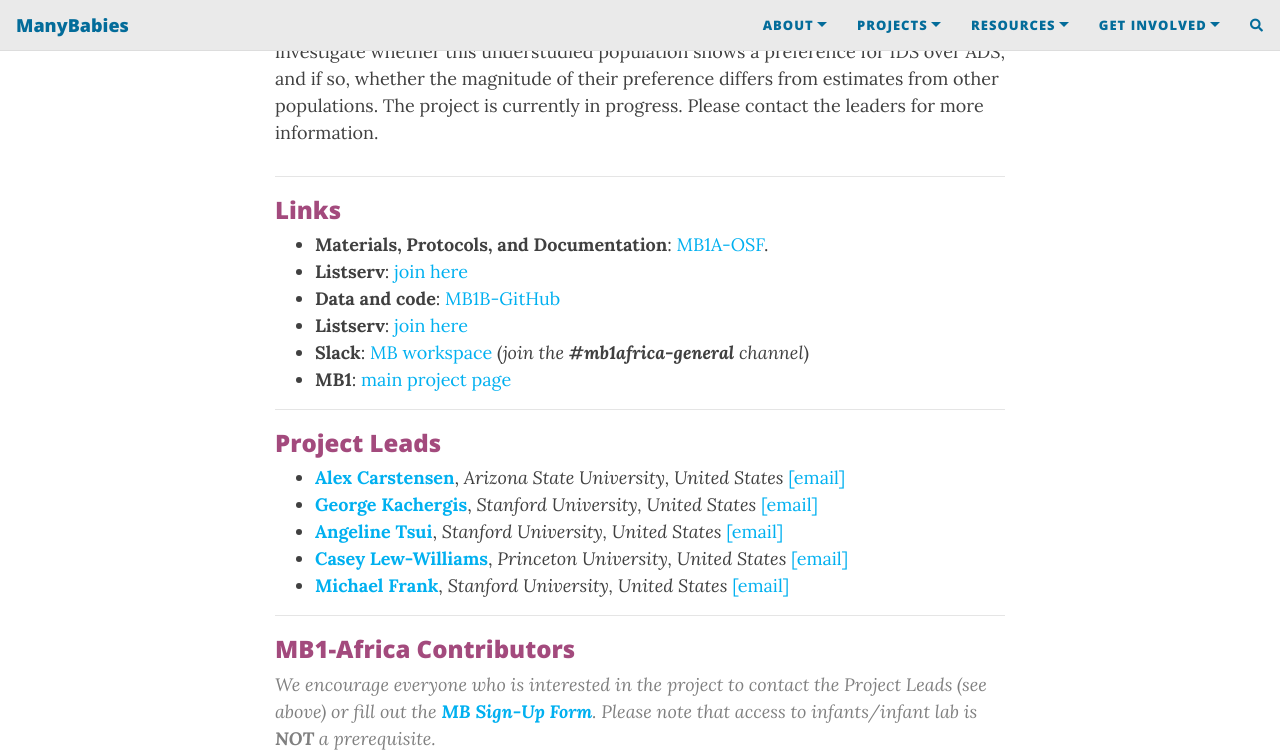
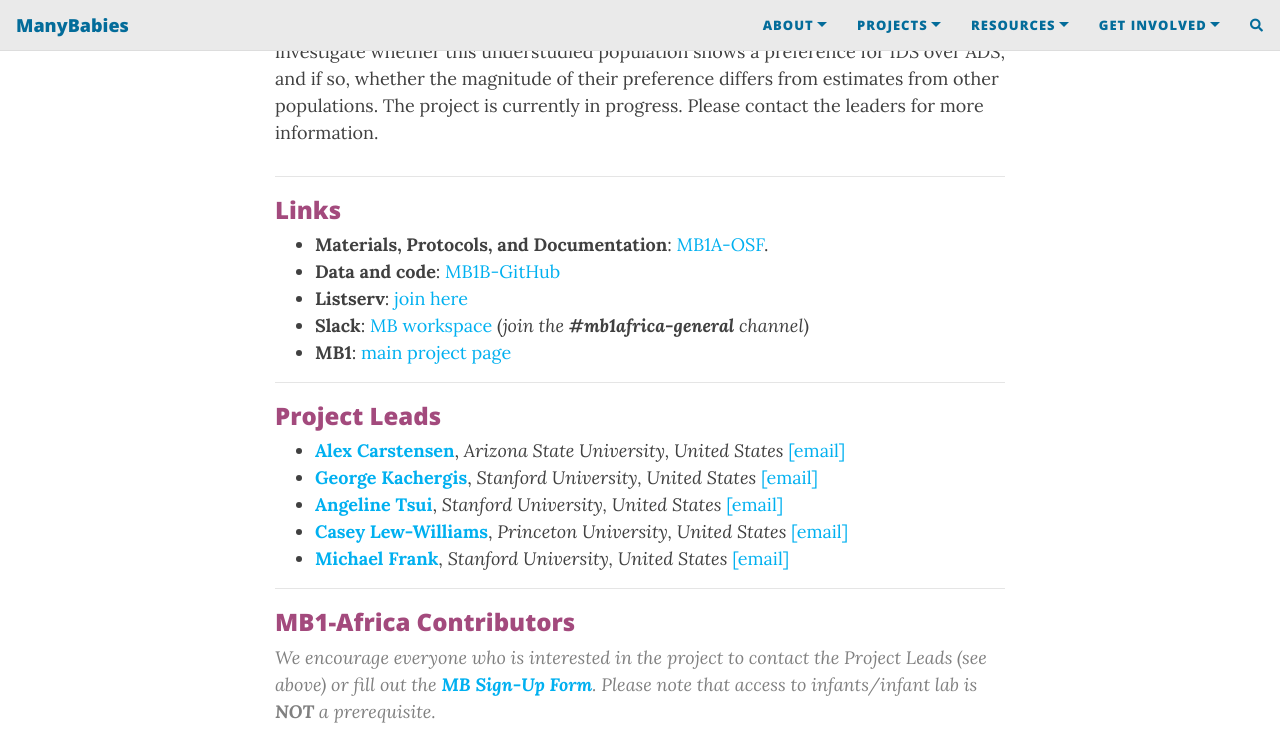
Before and after one commit to manybabies/manybabies.github.io, a Jekyll site: the page built from MB1A.md, in a window 1280 px wide and 1400 px high, scrolled down 825 px. Shown: the top 753 px of the window. Built offline with Jekyll 4.4.1, drawn with Linux system fonts in a browser that asks for light colours; nearby versions of some CDN libraries; comment, search, counter and statistics services are not loaded; some of the changed text lies outside the part shown; grey boxes are pictures that could not be loaded.

Commit message:
Update MB1A.md

```diff
--- a/MB1A.md
+++ b/MB1A.md
@@ -31,9 +31,8 @@
 ***
 ### Links
 * **Materials, Protocols, and Documentation**: [MB1A-OSF](https://osf.io/jgr79/).
+* **Data and code**: [MB1B-GitHub](https://github.com/manybabies/mb1b-analysis-public)
 * **Listserv**: [join here](https://mailman.stanford.edu/mailman/listinfo/manybabies-africa)
-* **Data and code**: [MB1B-GitHub](https://github.com/manybabies/mb1b-analysis-public)
-* **Listserv**: [join here](https://mailman.stanford.edu/mailman/listinfo/manybabies1)
 * **Slack**: [MB workspace](https://join.slack.com/t/manybabies/shared_invite/zt-1frvx4ulh-b7ge7X6DY8Yl4HgBW1xBXQ) (*join the **#mb1africa-general** channel*)
 * **MB1**: [main project page]({{site.baseurl}}/MB1/)
 
@@ -58,6 +57,6 @@
 ### Publication
 
 <h4>Stage 1 Registered Report</h4>
-<p style="padding-left: 25px; text-indent: -25px">Tsui, A. S. M., Carstensen, A., Kachergis, G., Abubakar, A., Asnake, M., Barry, O., Basnight-Brown, D., Bentu, D., Bergmann, C., Binan Dami, E., Boll-Avetisyan, N., de Jongh, M., Diop, Y., Herrmann, E., Jang, C., Kizito, S., Lamba, T., Maliwichi-Senganimalunje, L., Marangu, J., Mathur, M., Mbagaya, C. V., Mekonnen Mengistie, D., Milton, C., Mushimiyimana, F., Ndhambi, M., Ngina, I., Njoroge, E., Odhiambo Oburu, P., Okyere Omane, P., Singh, A., Ssemata, A. S., Unyuzumutima, J., Zeidler, H., Lew-Williams, C., Frank, M. C. (accepted pending data collection). <b>Exploring variation in infants’ preference for infant-directed speech: Evidence from a multi-site study in Africa</b>. <i>Developmental Science</i>.<a href="https://osf.io/fqp4b" target="_blank">https://osf.io/fqp4b</a>OSF preprint</a></p>
+<p style="padding-left: 25px; text-indent: -25px">Tsui, A. S. M., Carstensen, A., Kachergis, G., Abubakar, A., Asnake, M., Barry, O., Basnight-Brown, D., Bentu, D., Bergmann, C., Binan Dami, E., Boll-Avetisyan, N., de Jongh, M., Diop, Y., Herrmann, E., Jang, C., Kizito, S., Lamba, T., Maliwichi-Senganimalunje, L., Marangu, J., Mathur, M., Mbagaya, C. V., Mekonnen Mengistie, D., Milton, C., Mushimiyimana, F., Ndhambi, M., Ngina, I., Njoroge, E., Odhiambo Oburu, P., Okyere Omane, P., Singh, A., Ssemata, A. S., Unyuzumutima, J., Zeidler, H., Lew-Williams, C., Frank, M. C. (accepted pending data collection). <b>Exploring variation in infants’ preference for infant-directed speech: Evidence from a multi-site study in Africa</b>. <i>Developmental Science</i>. OSF. <a href="https://osf.io/fqp4b" target="_blank">https://osf.io/fqp4b</a></p>
 
 > To cite, use (Tsui et al., accepted pending data collection)
```
